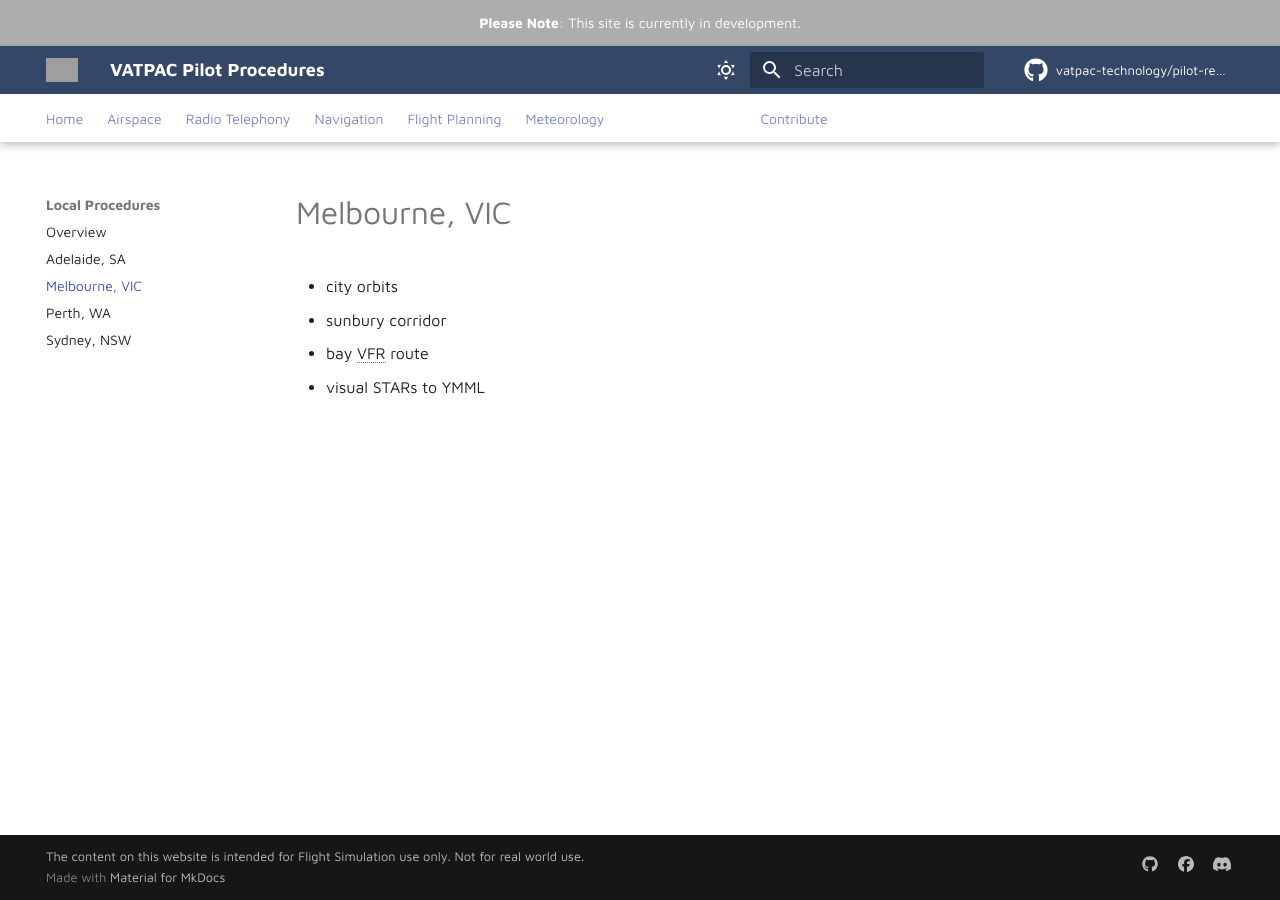
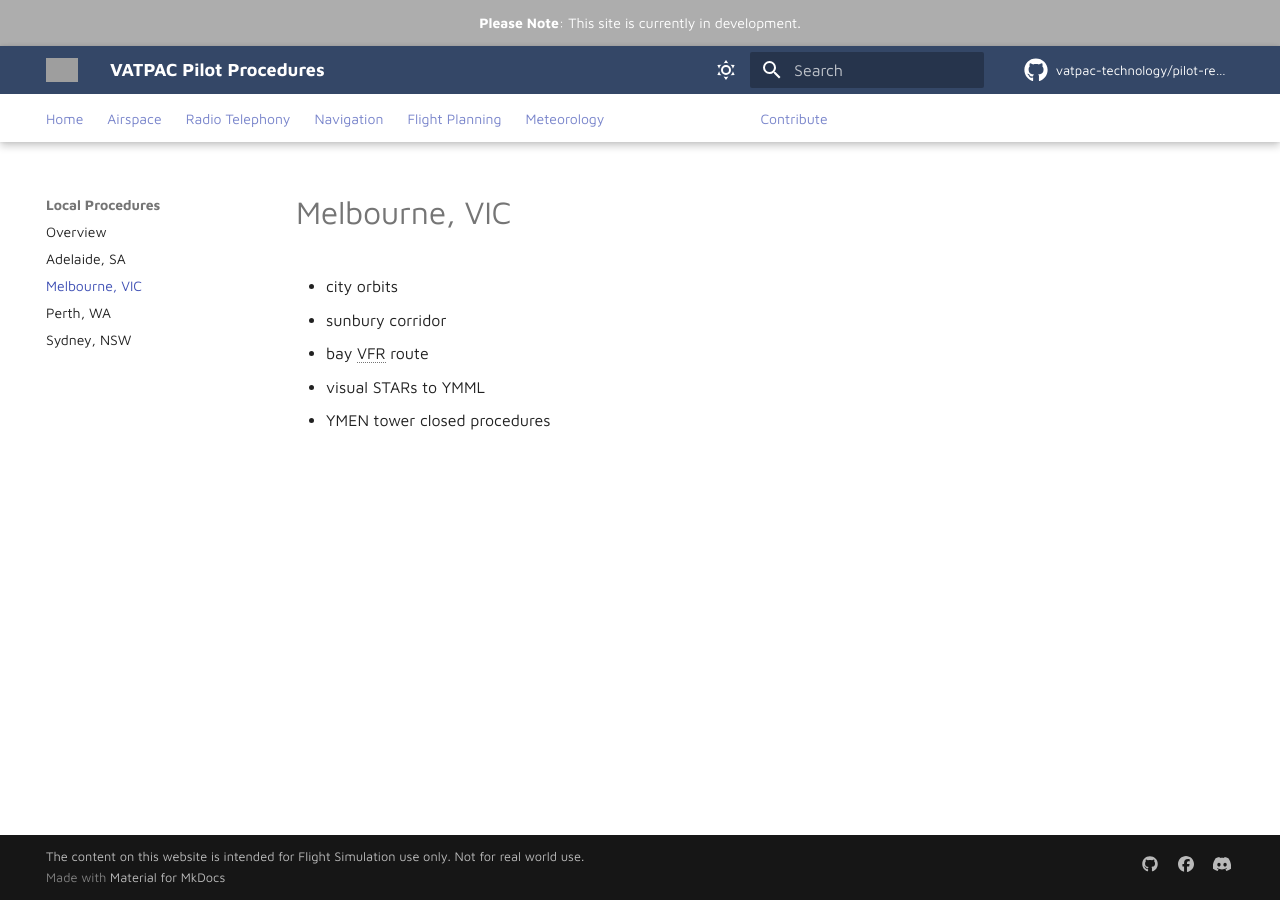
Before and after one commit to vatpac-technology/pilot-resources, an MkDocs documentation site: the page built from docs/local-procedures/melbourne.md, in a window 1280 px wide. Built offline with MkDocs 1.6.1 and Material for MkDocs 9.7.7, drawn with Linux system fonts in a browser that asks for light colours; comment, search, counter and statistics services are not loaded; grey boxes are pictures that could not be loaded.

Commit message:
Add YMEN tower closed procedures

```diff
--- a/docs/local-procedures/melbourne.md
+++ b/docs/local-procedures/melbourne.md
@@ -8,3 +8,4 @@
 - sunbury corridor
 - bay VFR route
 - visual STARs to YMML
+- YMEN tower closed procedures
```
